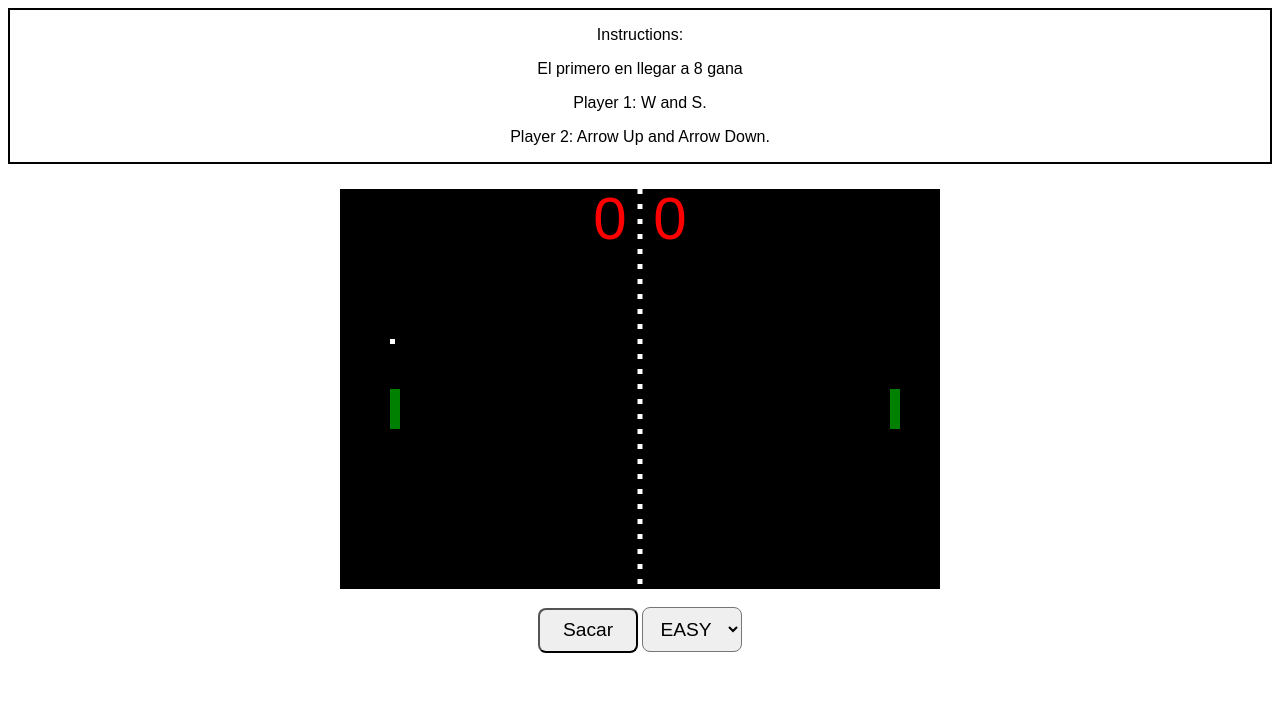
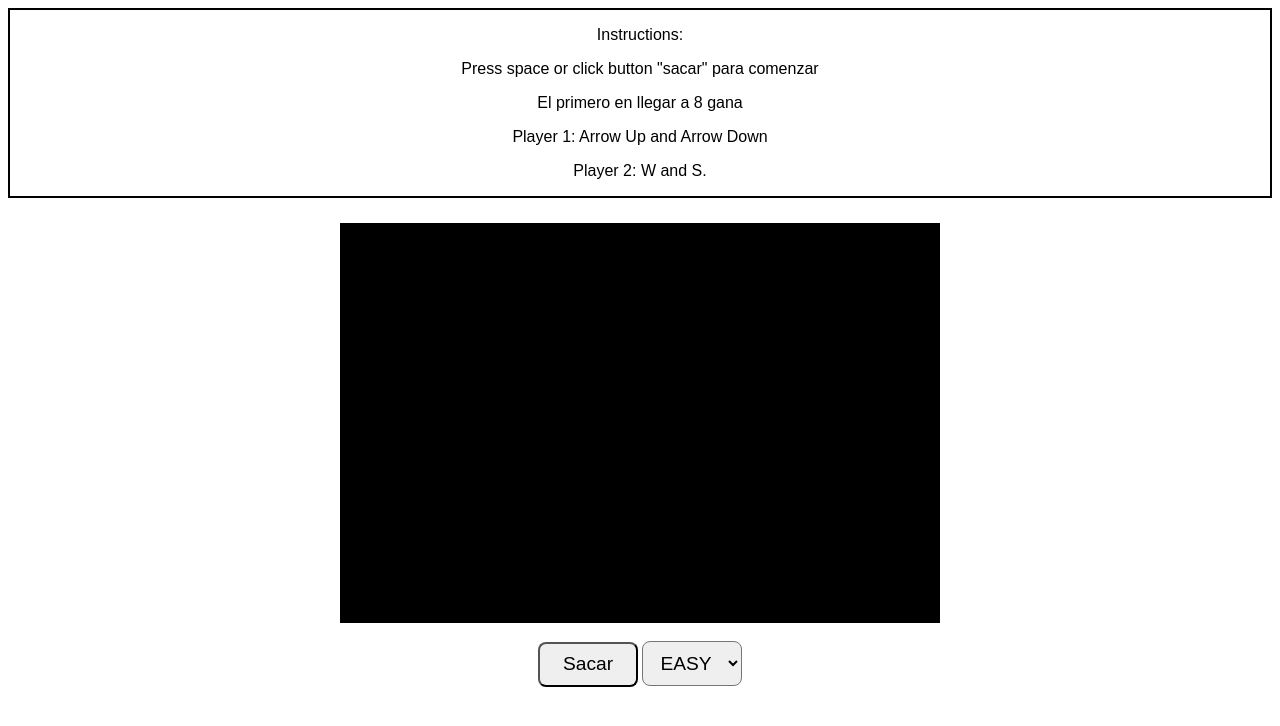
Before and after one commit to iruedar/2018-19-CSAAI-pong, a plain HTML site: page index.html in a window 1280 px wide. Drawn offline with Linux system fonts and the light colour scheme.

Commit message:
Ultima actualizacion

```diff
--- a/game.js
+++ b/game.js
@@ -159,8 +159,17 @@ function main()
     var bola = new pelota(canvas.height)
     var jugador1 = new raqueta(x1, y1, canvas.height);
     var jugador2 = new raqueta(x2, y2, canvas.height);
-    var tablero = new background(canvas.width, canvas.height)
+    var tablero = new background(canvas.width, canvas.height);
 
+    var sacar = document.getElementById('sacar');
+    sacar.onclick = ()=>{  movement(); }
+    window.onkeydown = (e) => {
+      e.preventDefault();
+      //Numero del espacio para poder sacar dando al espacio o boton sacar
+      if(e.keyCode == '32'){  movement(); }
+    }
+
+    function movement(){
         tablero.init(ctx)
         bola.init(ctx)
         jugador1.init(ctx)
@@ -173,11 +182,6 @@ function main()
         //-- Crear timer para la animación
         //-- Inicialmente a null
         var timer = null;
-    //-- Boton de salcar
-    var sacar = document.getElementById('sacar')
-    //-- Función de retrollamda del botón de sacar.
-    //-- ¡Que comience la animación!
-    sacar.onclick = () => {
         //-- Si la bola ya se está animando,
         //-- no hacer nada
         if (!timer) {
@@ -257,5 +261,5 @@ function main()
                 }
             },20); //-- timer
         }
-    } //-- Fin onclick
     }
+}
--- a/index.html
+++ b/index.html
@@ -9,9 +9,10 @@
   <body onload="main();">
      <div id="instructions">
           <p>Instructions:  </p>
+          <p>Press space or click button "sacar" para comenzar</p>
           <p>El primero en llegar a 8 gana <p>
-          <p>Player 1: W and S. </p>
-          <p>Player 2: Arrow Up and Arrow Down.</p>
+          <p>Player 1: Arrow Up and Arrow Down </p>
+          <p>Player 2: W and S.</p>
      </div>
      <canvas id="display"></canvas>
      <br>
```
Lines whose indentation alone changed are shown as unchanged.
